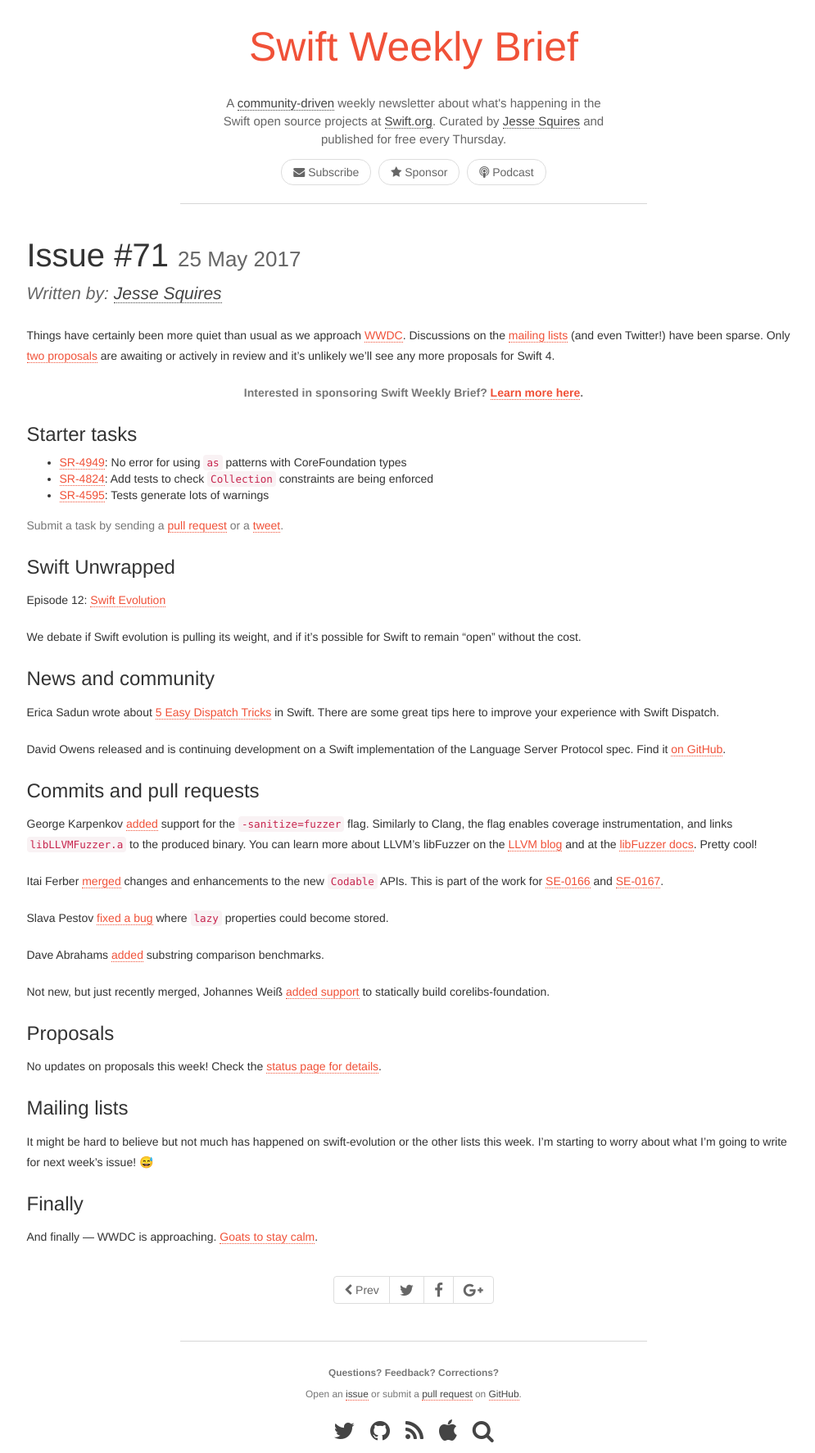
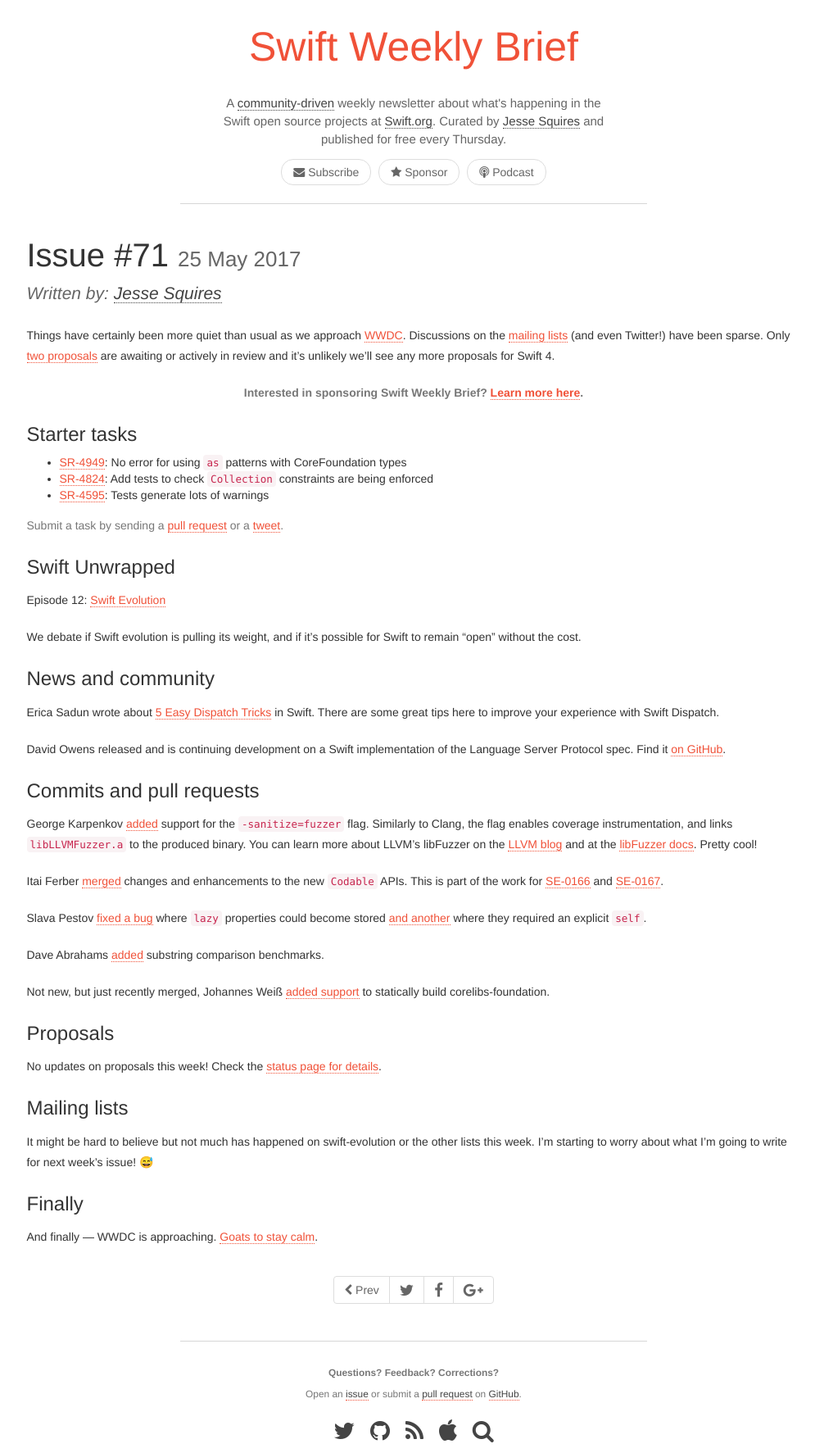
Before and after one commit to SwiftWeekly/swiftweekly.github.io, a Jekyll site: the page built from _posts/2017-05-25-issue-71.md, in a window 1280 px wide. Shown: the whole page at 82% size, without its empty margins (135-1130 px from the left). Built offline with Jekyll 4.4.1, drawn with Linux system fonts in a browser that asks for light colours.

Commit message:
manually merge #263. close #263

```diff
--- a/_posts/2017-05-25-issue-71.md
+++ b/_posts/2017-05-25-issue-71.md
@@ -36,7 +36,7 @@
 
 Itai Ferber [merged](https://github.com/apple/swift/pull/9791) changes and enhancements to the new `Codable` APIs. This is part of the work for [SE-0166](https://github.com/apple/swift-evolution/blob/master/proposals/0166-swift-archival-serialization.md) and [SE-0167](https://github.com/apple/swift-evolution/blob/master/proposals/0167-swift-encoders.md).
 
-Slava Pestov [fixed a bug](https://github.com/apple/swift/pull/9925) where `lazy` properties could become stored.
+Slava Pestov [fixed a bug](https://github.com/apple/swift/pull/9925) where `lazy` properties could become stored [and another](https://github.com/apple/swift/pull/9920) where they required an explicit `self`.
 
 Dave Abrahams [added](https://github.com/apple/swift/pull/9924) substring comparison benchmarks.
 
```
